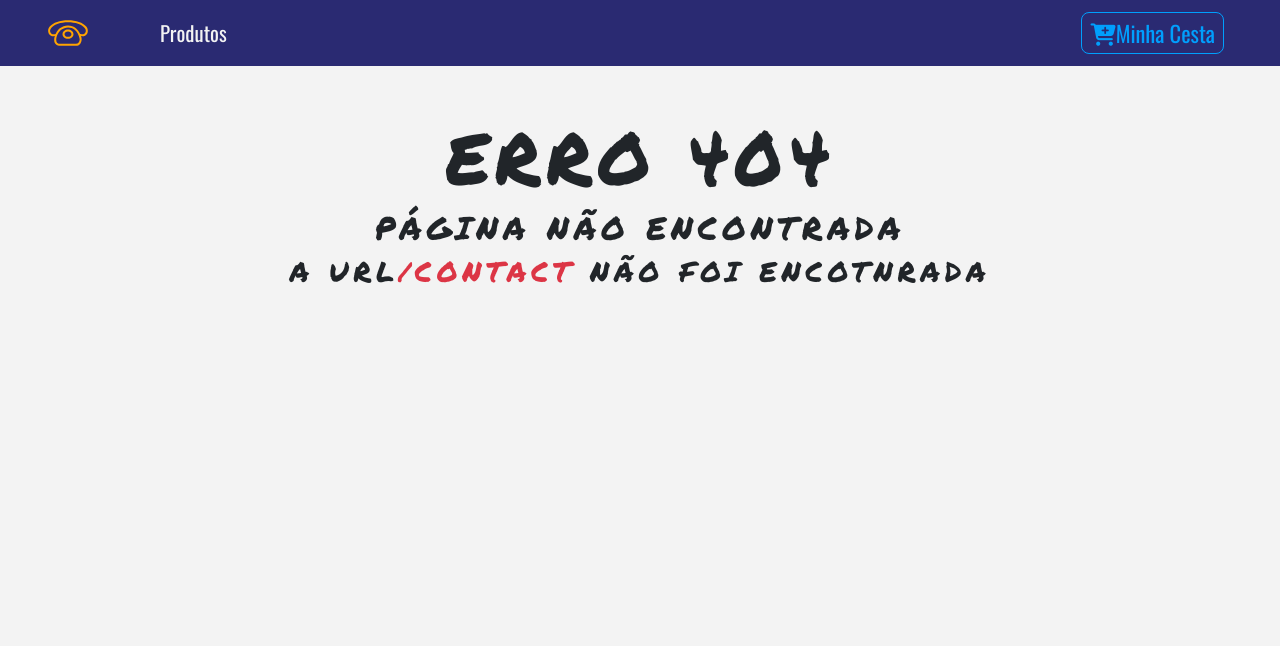
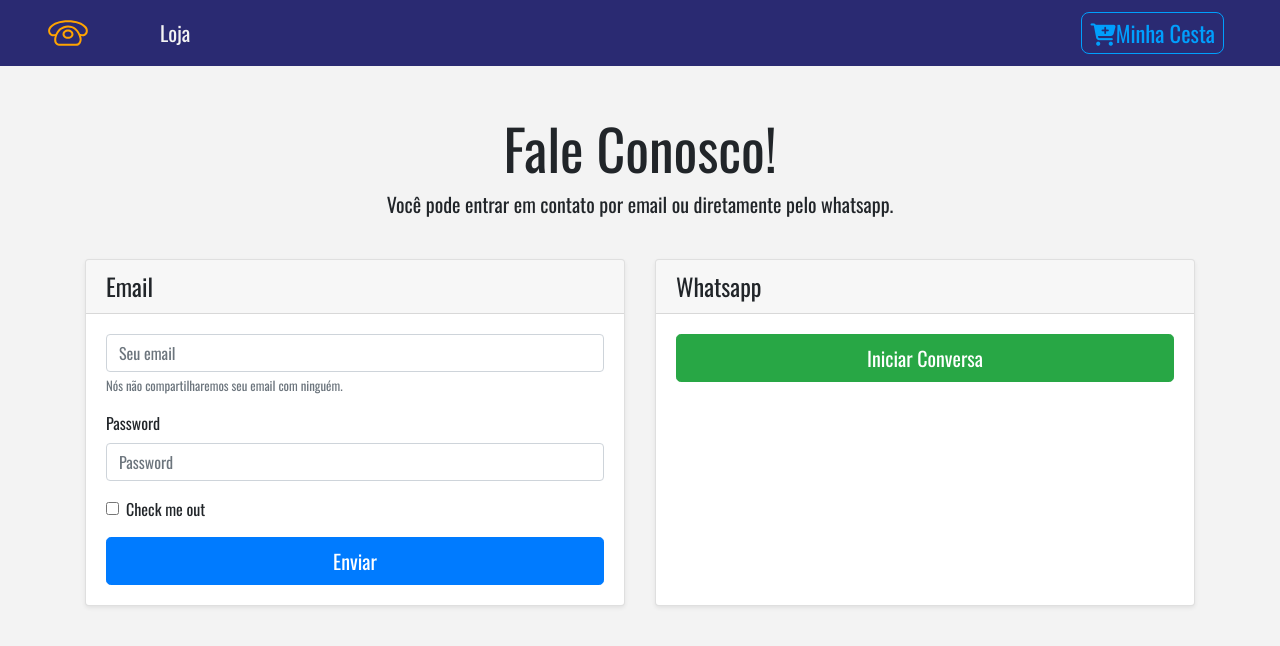
Before and after one commit to caiovosilva/lady-aline, a React (Create React App) app: page /contact in a window 1280 px wide. Before the commit this address had no page. Shown: the top 646 px of the page. Built offline with nearby package versions, Linux system fonts and the light colour scheme.

Commit message:
added whatsapp contact button

```diff
--- a/package.json
+++ b/package.json
@@ -6,6 +6,7 @@
     "bootstrap": "^4.3.1",
     "eslint-config-standard": "^14.1.0",
     "react": "^16.9.0",
+    "react-bootstrap": "^1.0.0-beta.12",
     "react-dom": "^16.9.0",
     "react-paypal-express-checkout": "^1.0.5",
     "react-router-dom": "^5.0.1",
--- a/src/App.js
+++ b/src/App.js
@@ -1,6 +1,5 @@
 import React from 'react'
 import { Switch, Route } from 'react-router-dom'
-// import logo from './logo.svg';
 import './App.css'
 import 'bootstrap/dist/css/bootstrap.min.css'
 import Navbar from './components/Navbar'
@@ -9,6 +8,7 @@ import Details from './components/Details'
 import Cart from './components/cart/Cart'
 import Default from './components/Default'
 import Modal from './components/Modal'
+import Contact from './components/Contact'
 
 function App () {
   return (
@@ -18,6 +18,7 @@ function App () {
         <Route exact path='/' component={ProductList} />
         <Route path='/details' component={Details} />
         <Route path='/cart' component={Cart} />
+        <Route path='/contact' component={Contact} />
         <Route component={Default} />
       </Switch>
       <Modal />
--- /dev/null
+++ b/src/components/Contact.js
@@ -0,0 +1,53 @@
+import React from 'react'
+import { Form } from 'react-bootstrap'
+
+export default function Contact () {
+  return (
+    <div className='container'>
+      <div className='pricing-header px-3 py-3 pt-md-5 pb-md-4 mx-auto text-center'>
+        <h1 className='display-4'>Fale Conosco!</h1>
+        <p className='lead'>Você pode entrar em contato por email ou diretamente pelo whatsapp.</p>
+      </div>
+      <div className='card-deck mb-3'>
+        <div className='card mb-4 shadow-sm'>
+          <div className='card-header'>
+            <h4 className='my-0 font-weight-normal'>Email</h4>
+          </div>
+          <div className='card-body'>
+            <Form>
+              <Form.Group controlId='formBasicEmail'>
+                <Form.Control type='email' placeholder='Seu email' />
+                <Form.Text className='text-muted'>
+                  Nós não compartilharemos seu email com ninguém.
+                </Form.Text>
+              </Form.Group>
+
+              <Form.Group controlId='formBasicPassword'>
+                <Form.Label>Password</Form.Label>
+                <Form.Control type='password' placeholder='Password' />
+              </Form.Group>
+              <Form.Group controlId='formBasicChecbox'>
+                <Form.Check type='checkbox' label='Check me out' />
+              </Form.Group>
+            </Form>
+            <button type='submit' className='btn btn-lg btn-block btn-primary'>Enviar</button>
+          </div>
+        </div>
+        <div className='card mb-4 shadow-sm'>
+          <div className='card-header'>
+            <h4 className='my-0 font-weight-normal'>Whatsapp</h4>
+          </div>
+          <div className='card-body'>
+            <button type='button' className='btn btn-lg btn-block btn-success' onClick={handleWhatsappMessage}>Iniciar Conversa</button>
+          </div>
+        </div>
+      </div>
+    </div>
+  )
+}
+
+function handleWhatsappMessage () {
+  const url = `https://api.whatsapp.com/send?phone=${process.env.REACT_APP_CONTACT_NUMBER}`
+  console.log(url)
+  window.open(url, '_blank')
+}
--- a/src/components/Navbar.js
+++ b/src/components/Navbar.js
@@ -13,13 +13,13 @@ export default class Navbar extends Component {
         {/* https://www.iconfinder.com/icons/1243689/call_phone_icon
         Creative Commons (Attribution 3.0 Unported);
         https://www.iconfinder.com/Makoto_msk */}
-        <Link to='/'>
+        <Link to='/contact'>
           <img src={logo} alt='store' className='navbar-brand' />
         </Link>
         <ul className='navbar-nav align-items-center'>
           <li className='nav-item ml-5'>
             <Link to='/' className='nav-link'>
-                produtos
+                loja
             </Link>
           </li>
         </ul>
--- a/src/components/Product.js
+++ b/src/components/Product.js
@@ -30,9 +30,9 @@ export default class Product extends Component {
                 >
                   {inCart ? (
                     <p className='text-capitalize mb-0' disabled>
-                          {' '}
-                                        No Carrinho
-                        </p>
+                      {' '}
+                      No Carrinho
+                    </p>
                   ) : (
                     <i className='fas fa-cart-plus' />
                   )}
```
Also changed, not shown: 1 other file (tests, documents, lock files or other folders).
